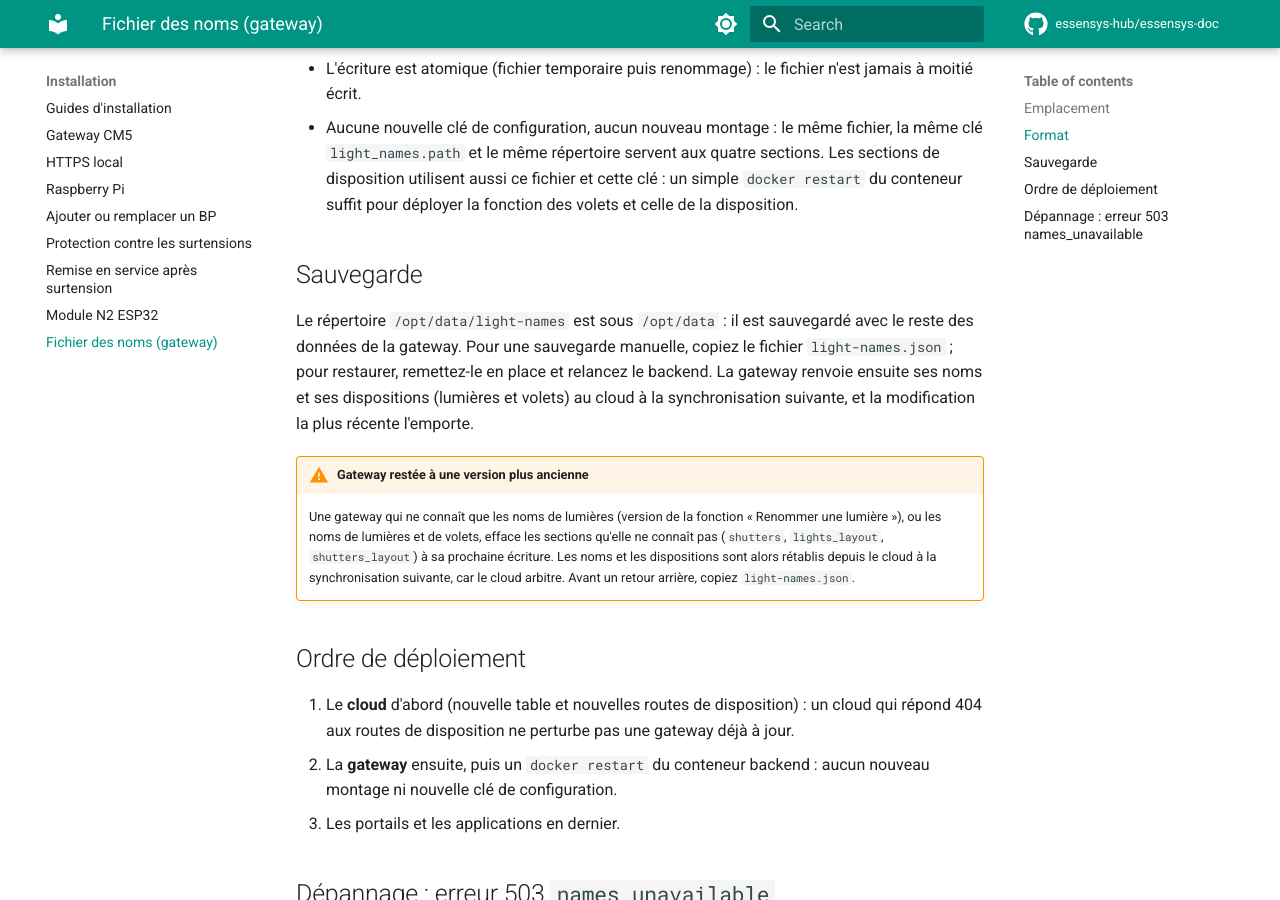
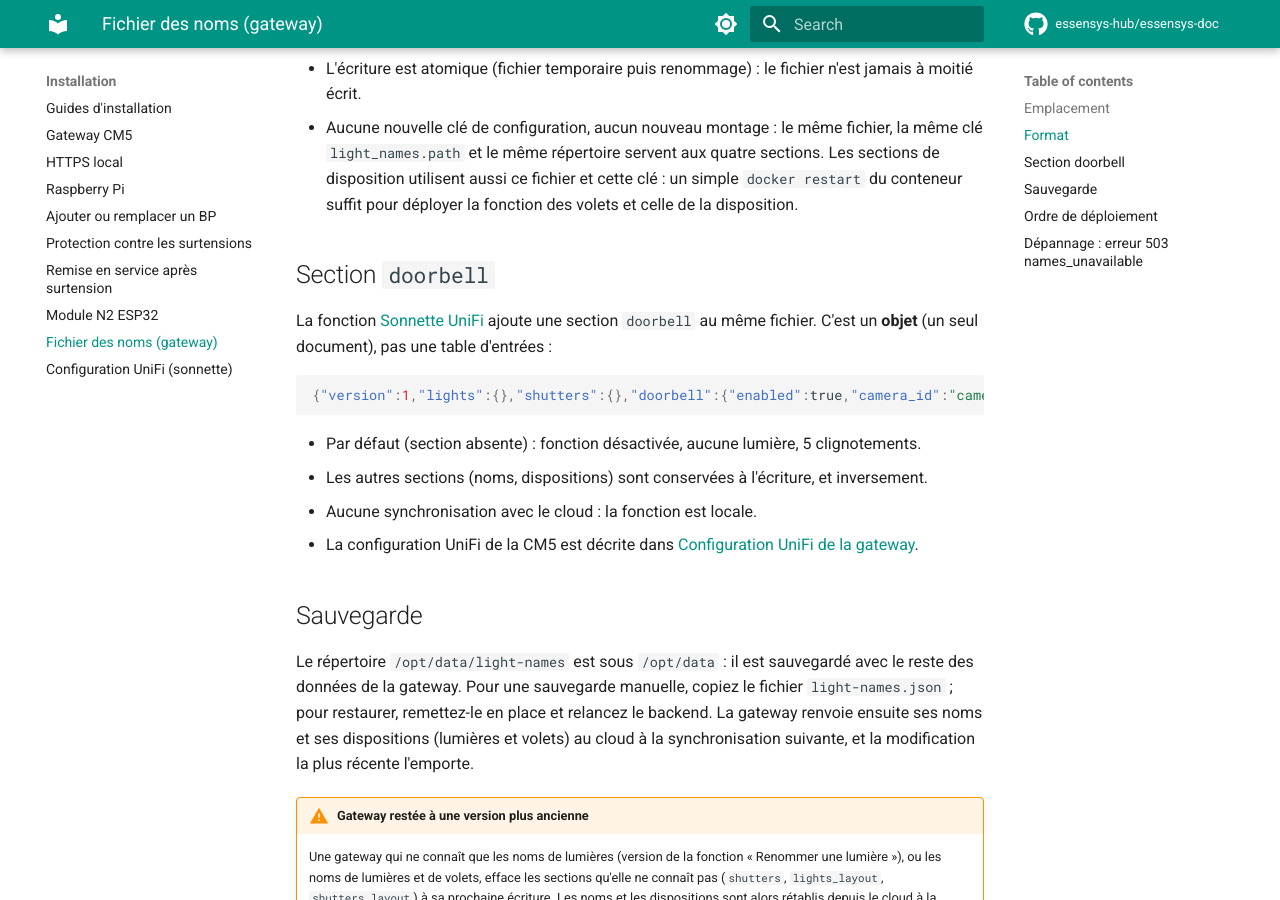
Before and after one commit to essensys-hub/essensys-doc, an MkDocs documentation site: the page built from docs/install/noms-lumieres-gateway.md, in a window 1280 px wide and 900 px high, scrolled down 1377 px. Built offline with MkDocs 1.6.1 and Material for MkDocs 9.7.7, drawn with Linux system fonts in a browser that asks for light colours; comment, search, counter and statistics services are not loaded.

Commit message:
docs(utilisation): sonnette UniFi, configuration UniFi de la gateway et section doorbell (#31)
Page « Sonnette UniFi » (prérequis, activation, lumières, essai, droits, limites :
instantanés environ une image par seconde, clignotement lent), page de configuration
UniFi de la CM5 avec dépannage doorbell_unavailable et names_unavailable, section
doorbell du fichier des noms, entrées de menu.

Feature: sonnette-unifi-2026-11-007
Refs essensys-hub/essensys-feature-lifecycle#58
Refs essensys-hub/essensys-doc#31

Co-Authored-By: Claude Sonnet 5.5 <noreply@anthropic.com>

````diff
--- a/docs/install/noms-lumieres-gateway.md
+++ b/docs/install/noms-lumieres-gateway.md
@@ -42,6 +42,19 @@ Avec la disposition des objets, le fichier a deux sections de plus, `lights_layo
 - L'écriture est atomique (fichier temporaire puis renommage) : le fichier n'est jamais à moitié écrit.
 - Aucune nouvelle clé de configuration, aucun nouveau montage : le même fichier, la même clé `light_names.path` et le même répertoire servent aux quatre sections. Les sections de disposition utilisent aussi ce fichier et cette clé : un simple `docker restart` du conteneur suffit pour déployer la fonction des volets et celle de la disposition.
 
+## Section `doorbell`
+
+La fonction [Sonnette UniFi](../utilisation/sonnette-unifi.md) ajoute une section `doorbell` au même fichier. C'est un **objet** (un seul document), pas une table d'entrées :
+
+```json
+{"version":1,"lights":{},"shutters":{},"doorbell":{"enabled":true,"camera_id":"camera-exemple","lights":["salon","entree"],"blinks":5,"version":2,"updated_at":"2026-11-08T10:15:30.123Z","updated_by":"admin-local"}}
+```
+
+- Par défaut (section absente) : fonction désactivée, aucune lumière, 5 clignotements.
+- Les autres sections (noms, dispositions) sont conservées à l'écriture, et inversement.
+- Aucune synchronisation avec le cloud : la fonction est locale.
+- La configuration UniFi de la CM5 est décrite dans [Configuration UniFi de la gateway](sonnette-unifi-gateway.md).
+
 ## Sauvegarde
 
 Le répertoire `/opt/data/light-names` est sous `/opt/data` : il est sauvegardé avec le reste des données de la gateway. Pour une sauvegarde manuelle, copiez le fichier `light-names.json` ; pour restaurer, remettez-le en place et relancez le backend. La gateway renvoie ensuite ses noms et ses dispositions (lumières et volets) au cloud à la synchronisation suivante, et la modification la plus récente l'emporte.
--- a/mkdocs.yml
+++ b/mkdocs.yml
@@ -70,11 +70,13 @@ nav:
     - Remise en service après surtension: install/remise-en-service-surtension.md
     - Module N2 ESP32: install/module-n2-esp32.md
     - Fichier des noms (gateway): install/noms-lumieres-gateway.md
+    - Configuration UniFi (sonnette): install/sonnette-unifi-gateway.md
   - Utilisation:
     - Régler l'extinction automatique des lumières: utilisation/extinction-lumieres.md
     - Renommer une lumière: utilisation/renommer-lumiere.md
     - Renommer un volet ou un store: utilisation/renommer-volet.md
     - Masquer et ordonner les lumières et les volets: utilisation/masquer-ordonner-objets.md
+    - Sonnette UniFi: utilisation/sonnette-unifi.md
   - Architecture:
     - Vue d'ensemble: architecture/overview.md
     - Table d'echange: architecture/exchange-table.md
````
Also changed, not shown: docs/install/sonnette-unifi-gateway.md (added, +53 -0 lines), docs/utilisation/sonnette-unifi.md (added, +54 -0 lines).
